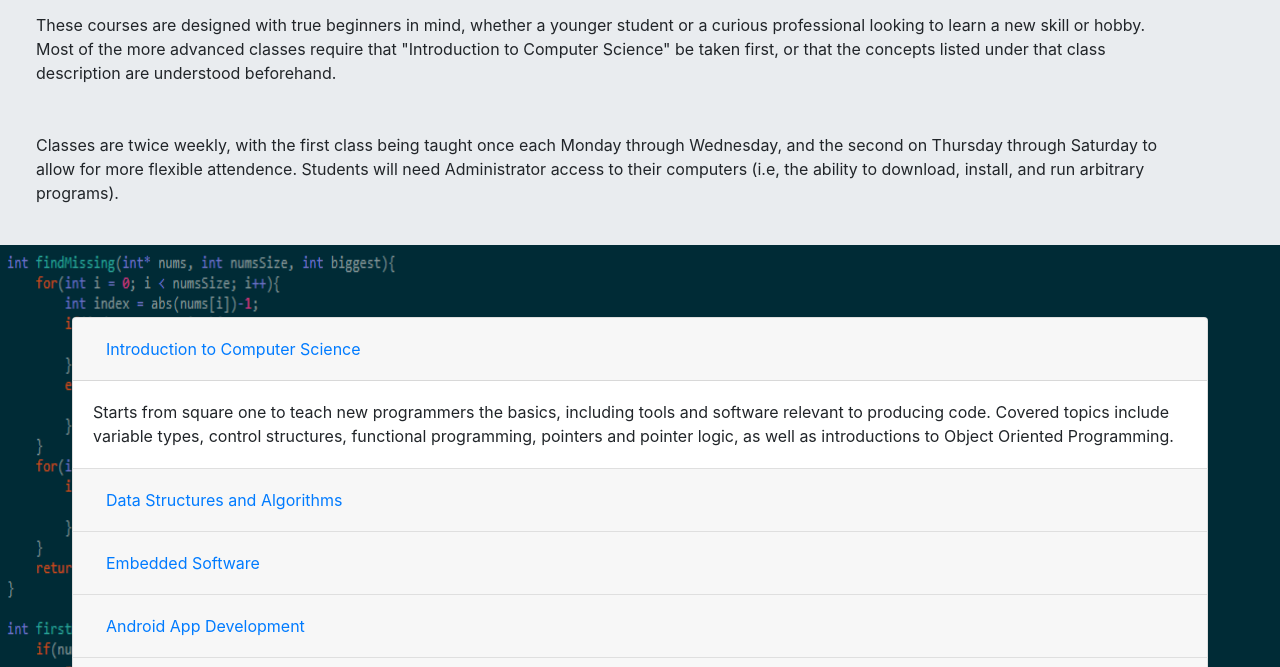
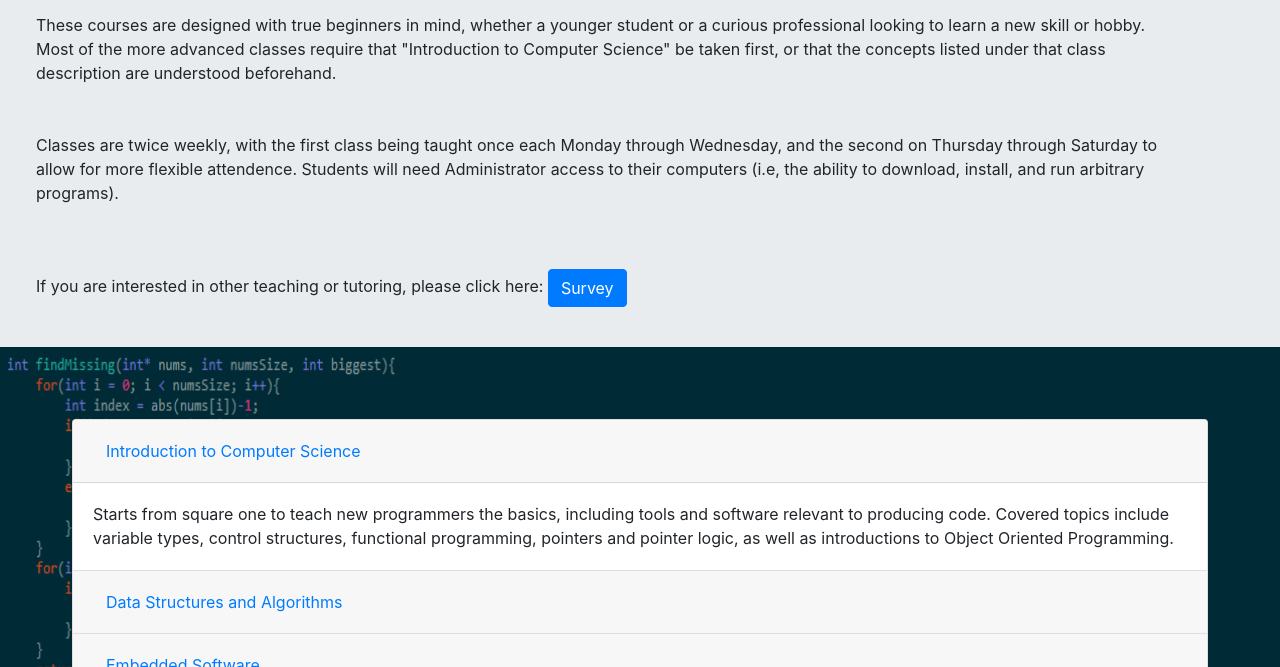
Before and after one commit to Dagon-R/Dagon-R.github.io, a plain HTML site: page courses.html in a window 1280 px wide. Shown: the part 119-786 px from the top of the page. Drawn offline with nearby package versions, Linux system fonts and the light colour scheme.

Commit message:
Added tutoring survey

```diff
--- a/courses.html
+++ b/courses.html
@@ -28,6 +28,12 @@
 			<br>
 			<br>
 			Classes are twice weekly, with the first class being taught once each Monday through Wednesday, and the second on Thursday through Saturday to allow for more flexible attendence. Students will need Administrator access to their computers (i.e, the ability to download, install, and run arbitrary programs).
+			</p>
+			<br>
+			<br>
+			<p>
+			If you are interested in other teaching or tutoring, please click here:  <a class="btn btn-primary" href="https://forms.gle/gjqp1ZbpvY1qbhky8">Survey</a>
+
 			</p>
 		</div>
 
```
